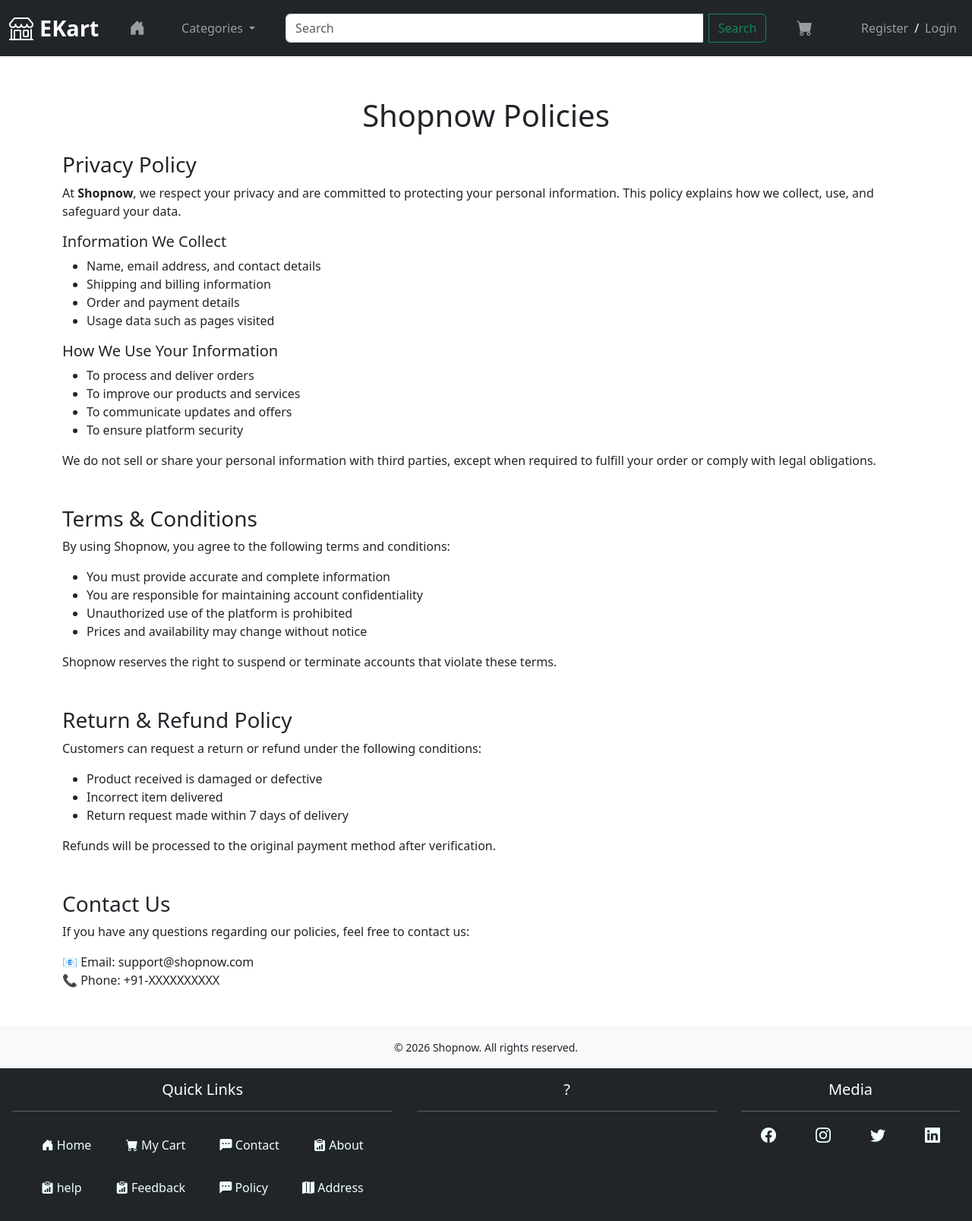
After one commit to Sairaj-25/Shopnow, a Django app: page /policy in a window 1280 px wide. The commit adds this page. Shown: the whole page at 76% size. Run offline with Django 5.2, Linux system fonts and the light colour scheme.

Commit message:
Add feedback and policy pages, update models and templates

```diff
--- a/Shopnowapp/models.py
+++ b/Shopnowapp/models.py
@@ -39,7 +39,7 @@ class Product(models.Model):
     category = models.ForeignKey(Category, on_delete=models.PROTECT, related_name='categories')  # on_delete=models.PROTECT
     price = models.DecimalField(max_digits=10, decimal_places=0, verbose_name='Price')
     no_of_units = models.IntegerField(default=1)
-    unit = models.CharField(max_length=50, verbose_name='product unit', default='piece', null=True)
+    unit = models.CharField(max_length=50, choices=UNIT_CHOICES, verbose_name='product unit', default='piece', null=True)
     stock_quantity = models.PositiveIntegerField(default=0, verbose_name='Stock Quantity')
     is_active = models.BooleanField(default=True, verbose_name='Is Active')
     image = models.ImageField(upload_to='images/',verbose_name='Product Image')
--- a/Shopnowapp/urls.py
+++ b/Shopnowapp/urls.py
@@ -36,11 +36,17 @@ urlpatterns = [
 
     path('contact',views.contact,name='contact'),
 
+    path('policy', views.policy, name='policy'),
+
+    path('feedback', views.feedback, name='feedback'),
+
+
+    # For Cart.html
+
     path("add_to_cart/", views.add_to_cart, name="add_to_cart"),
 
     path("update_cart/", views.update_cart, name="update_cart"),
 
-    # For Cart.html
     path('update_quantity/<int:product_id>/<str:action>/', views.update_quantity, name='update_quantity'),
 
     #storing customer data
--- a/Shopnowapp/views.py
+++ b/Shopnowapp/views.py
@@ -257,6 +257,18 @@ def about(request):
 def contact(request):
     return render(request, 'Contact.html')
 
+def policy(request):
+    return render(request, 'Policy.html')
+
+# later: save to DB or send email
+def feedback(request):
+    if request.method == "POST":
+        name = request.POST.get("name")
+        email = request.POST.get("email")
+        rating = request.POST.get("rating")
+        message = request.POST.get("message")
+    return render(request, 'Feedback.html')
+
 
 @csrf_exempt  # CSRF handled in frontend
 @login_required
--- a/template/About.html
+++ b/template/About.html
@@ -1,5 +1,5 @@
 {% extends 'Base.html' %}
-{% load static %}
+
 {% block 'main' %}
 
 <div class="row px-4 py-2">
--- a/template/Contact.html
+++ b/template/Contact.html
@@ -1,5 +1,5 @@
 {% extends 'Base.html' %}
-{% load static %}
+
 {% block 'main' %}
 
 
--- a/template/Footer.html
+++ b/template/Footer.html
@@ -37,9 +37,9 @@
         <a href="/about" class="anchor"><i class="bi bi-clipboard-data-fill"></i> About</a>
       </div>
       <div class="d-flex wrap justify-content-around p-3">
-        <a href="/adress" class="anchor"><i class="bi bi-clipboard-data-fill"></i> help</a>
-        <a href="/about" class="anchor"><i class="bi bi-clipboard-data-fill"></i> Feedback</a>
-        <a href="/contact" class="anchor"><i class="bi bi-chat-left-dots-fill"></i> Policy</a>
+        <a href="feedback" class="anchor"><i class="bi bi-clipboard-data-fill"></i> help</a>
+        <a href="feedback" class="anchor"><i class="bi bi-clipboard-data-fill"></i> Feedback</a>
+        <a href="/policy" class="anchor"><i class="bi bi-chat-left-dots-fill"></i> Policy</a>
         <a href="/adress" class="anchor"><i class="bi bi-map-fill"></i> Address</a>
 
       </div>
--- a/template/Header.html
+++ b/template/Header.html
@@ -52,14 +52,18 @@
                             <li><a class="dropdown-item text-dark" href="/catfilter/3">Dairy Products</a></li>
                             <li><a class="dropdown-item text-dark" href="/catfilter/4">Groceries</a></li>
                             <li><a class="dropdown-item text-dark" href="/catfilter/5">Snacks</a></li>
+                            <li><a class="dropdown-item text-dark" href="/catfilter/7">Skin Care</a></li>
                         </ul>
                     </li>
                 </ul>
 
                 <!-- Center Search Form -->
                 <form class="d-flex w-100 px-lg-3 mb-lg-0" action="{% url 'searchfilter' %}" method="GET">
-                    <input class="form-control me-2" type="search" name="query" placeholder="Search" aria-label="Search">
-                    <button class="btn btn-outline-success" type="submit">Search</button>
+                    <div class="input-group">
+                        <input class="form-control me-2" type="search" name="query" placeholder="Search" aria-label="Search">
+
+                        <button class="btn btn-outline-success" type="submit">Search</button>
+                    </div>
                 </form>
 
                 <!-- Right Navigation Links -->
--- /dev/null
+++ b/template/Policy.html
@@ -0,0 +1,99 @@
+{% extends 'Base.html' %}
+
+{% block 'main' %}
+
+<div class="container my-5">
+    <h1 class="mb-4 text-center">Shopnow Policies</h1>
+
+    <!-- Privacy Policy -->
+    <section class="mb-5">
+        <h3>Privacy Policy</h3>
+        <p>
+            At <strong>Shopnow</strong>, we respect your privacy and are committed to protecting
+            your personal information. This policy explains how we collect, use, and safeguard
+            your data.
+        </p>
+
+        <h5>Information We Collect</h5>
+        <ul>
+            <li>Name, email address, and contact details</li>
+            <li>Shipping and billing information</li>
+            <li>Order and payment details</li>
+            <li>Usage data such as pages visited</li>
+        </ul>
+
+        <h5>How We Use Your Information</h5>
+        <ul>
+            <li>To process and deliver orders</li>
+            <li>To improve our products and services</li>
+            <li>To communicate updates and offers</li>
+            <li>To ensure platform security</li>
+        </ul>
+
+        <p>
+            We do not sell or share your personal information with third parties,
+            except when required to fulfill your order or comply with legal obligations.
+        </p>
+    </section>
+
+    <!-- Terms & Conditions -->
+    <section class="mb-5">
+        <h3>Terms & Conditions</h3>
+        <p>
+            By using Shopnow, you agree to the following terms and conditions:
+        </p>
+
+        <ul>
+            <li>You must provide accurate and complete information</li>
+            <li>You are responsible for maintaining account confidentiality</li>
+            <li>Unauthorized use of the platform is prohibited</li>
+            <li>Prices and availability may change without notice</li>
+        </ul>
+
+        <p>
+            Shopnow reserves the right to suspend or terminate accounts
+            that violate these terms.
+        </p>
+    </section>
+
+    <!-- Return & Refund Policy -->
+    <section class="mb-5">
+        <h3>Return & Refund Policy</h3>
+        <p>
+            Customers can request a return or refund under the following conditions:
+        </p>
+
+        <ul>
+            <li>Product received is damaged or defective</li>
+            <li>Incorrect item delivered</li>
+            <li>Return request made within 7 days of delivery</li>
+        </ul>
+
+        <p>
+            Refunds will be processed to the original payment method
+            after verification.
+        </p>
+    </section>
+
+    <!-- Contact -->
+    <section>
+        <h3>Contact Us</h3>
+        <p>
+            If you have any questions regarding our policies, feel free to contact us:
+        </p>
+        <p>
+            📧 Email: support@shopnow.com <br>
+            📞 Phone: +91-XXXXXXXXXX
+        </p>
+    </section>
+</div>
+
+<footer class="text-center py-3 bg-light">
+    <small>© 2026 Shopnow. All rights reserved.</small>
+</footer>
+
+</body>
+</html>
+
+
+{% endblock 'main' %}
--- a/template/Product-info.html
+++ b/template/Product-info.html
@@ -22,7 +22,7 @@
             <div class="d-flex gap-5 justify-content-center">
 
                <div>
-                   <p>1 {{ product.unit }} | <i class="bi bi-currency-rupee"></i> {{ product.price }}</p>
+                   <p>{{ product.no_of_units }} {{ product.unit }} | <i class="bi bi-currency-rupee"></i> {{ product.price }}</p>
                </div>
 
         <!-- Add to Cart Button -->
```
Also changed, not shown: template/Feedback.html (added, +69 -0 lines), template/Profile.html (+3 -4 lines), template/index1.html (deleted, +0 -119 lines).
